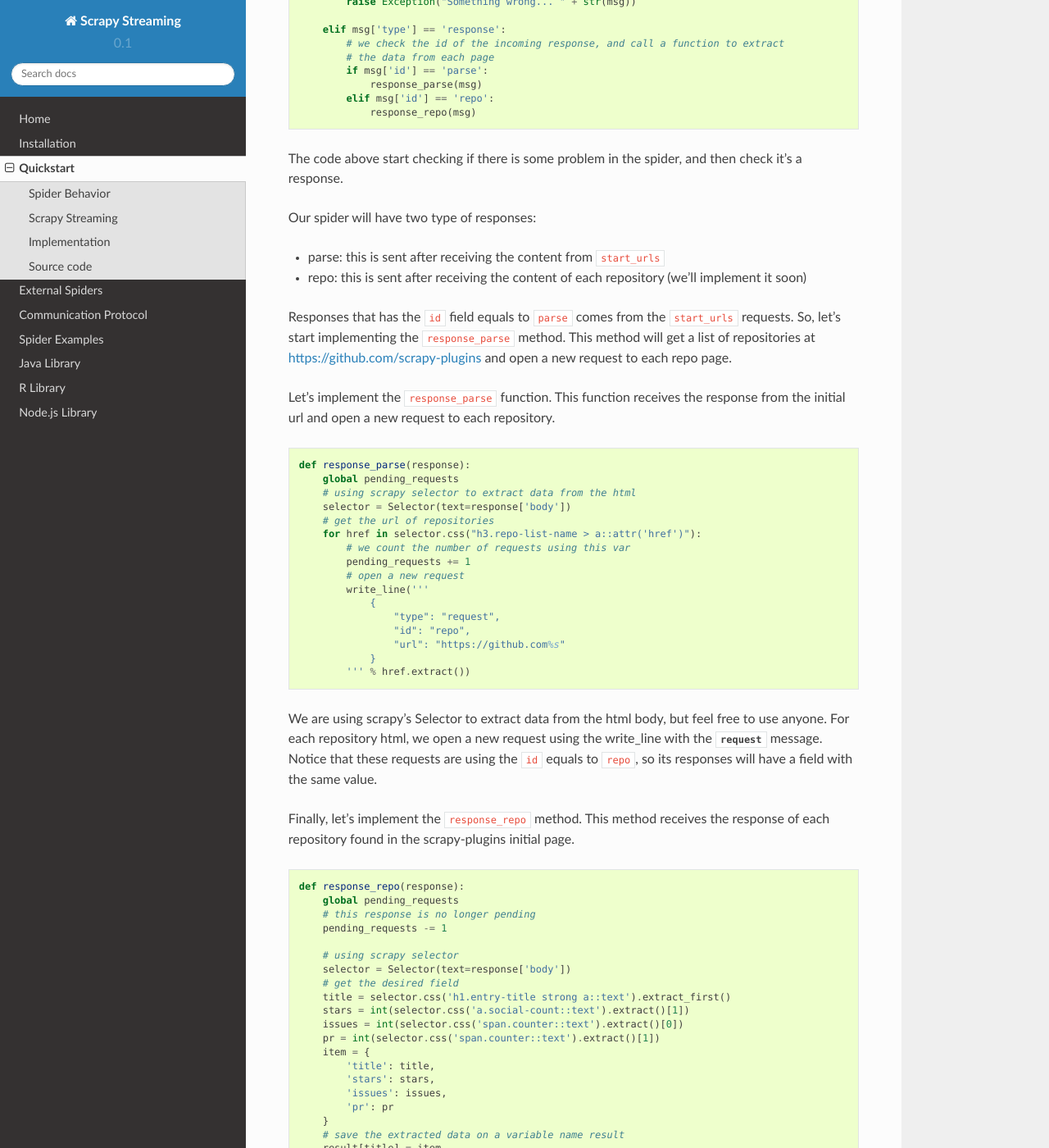
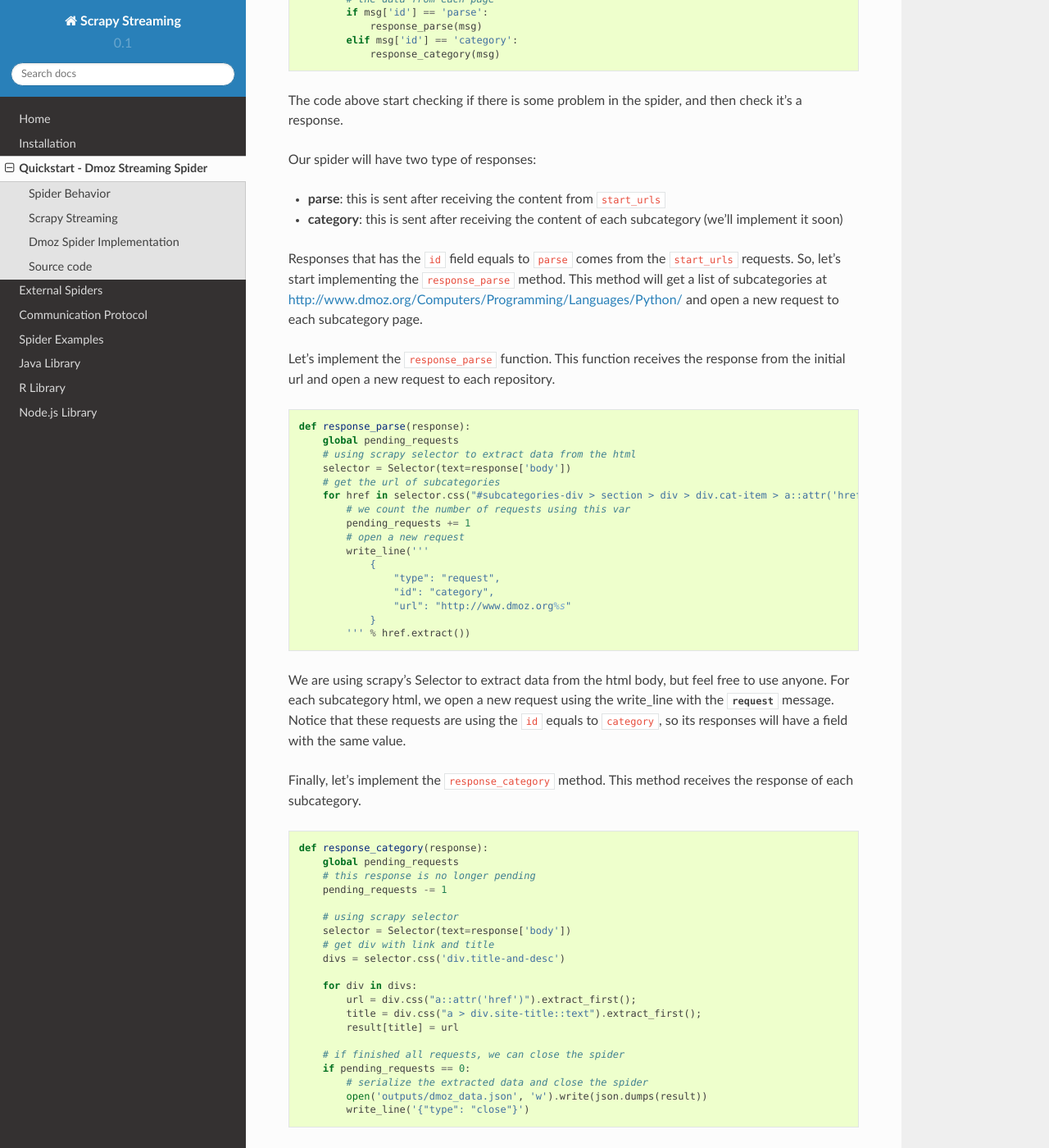
Before and after one commit to scrapy-plugins/scrapy-streaming, a Sphinx documentation site: the page built from docs/source/quickstart.rst, in a window 1280 px wide and 1400 px high, scrolled down 2741 px. Shown: the whole window at 82% size. Built offline with Sphinx 7.4.7 and the Read the Docs theme 2.0.0, drawn with Linux system fonts in a browser that asks for light colours; some of the changed text lies outside the part shown.

Commit message:
update quickstart and added exception message

```diff
--- a/docs/source/quickstart.rst
+++ b/docs/source/quickstart.rst
@@ -1,5 +1,5 @@
-Quickstart
-==========
+Quickstart - Dmoz Streaming Spider
+==================================
 
 In this tutorial, we’ll assume that both Scrapy and Scrapy Streaming is already installed on your system.
 If that’s not the case, see :ref:`installation`.
@@ -7,8 +7,7 @@ If that’s not the case, see :ref:`installation`.
 We'll develop the spider using Python because its simplicity, however, you can implement it using any programming language
 using the necessary syntax modifications.
 
-In this tutorial, we'll implement a simple spider to get the number of stars, open pull requests, and open issues in
-`scrapy-plugin's <https://github.com/scrapy-plugins>`_ repositories.
+In this tutorial, we'll implement a simple spider to extract data from http://www.dmoz.org.
 
 Spider Behavior
 ---------------
@@ -19,10 +18,9 @@ extract the data from a website.
 
 We'll define a simple spider, that works as follows:
 
-- The spider initializes at https://github.com/scrapy-plugins.
-- Then, it's necessary to get a list of public repositories, and its url.
-- For each repository, we need to open its page, and extract the number of stars, open pull requests, and open issues.
-- Extracted values will be saved in a dictionary that maps ``repository name: extracted data``.
+- The spider initializes at http://www.dmoz.org/Computers/Programming/Languages/Python/
+- For each subcategory in ``Subcategories`` section, we need to open its page, and extract the link of external websites in the ``Sites`` section.
+- Extracted values will be saved in a dictionary that maps ``title: url``.
 
 Scrapy Streaming
 ----------------
@@ -36,8 +34,8 @@ channel that uses json messages.
 Therefore, the spider can be implemented in any programming language as long as it supports communication with the
 system ``stdin`` and ``stdout``.
 
-Implementation
---------------
+Dmoz Spider Implementation
+--------------------------
 
 Now we'll implement the sample spider using Python language. Read the :ref:`protocol` for more information about
 it.
@@ -57,7 +55,7 @@ message:
 So, the first thing is to wait the scrapy's confirmation. We start implementing as follows:
 
 .. code-block:: python
-    :caption: github_spider.py
+    :caption: dmoz_spider.py
     :linenos:
     :emphasize-lines: 27
 
@@ -92,7 +90,7 @@ So, the first thing is to wait the scrapy's confirmation. We start implementing
     if __name__ == '__main__':
         main()
 
-We read the line from system ``stdin`` and confirms that it's a ``status ready`` confirmation.
+We read the line from system ``stdin`` and confirms that it's a :message:`status` ready confirmation.
 
 The code above defines two helper functions, ``parse_json`` that receives an string and convert it to a python
 object (a dict); and ``write_line`` that receives a multiline string and convert it to a single-line one, and write
@@ -105,17 +103,16 @@ Now, we must provide the :message:`spider` information. On line ``27``, a spider
     write_line('''
         {
             "type": "spider",
-            "name": "github",
-            "start_urls": ["https://github.com/scrapy-plugins"]
+            "name": "dmoz",
+            "start_urls": ["http://www.dmoz.org/Computers/Programming/Languages/Python/"]
         }
     ''')
 
 With this message, the scrapy steaming will create a Spider and start its execution, requesting the
 ``start_urls`` pages.
 
-After the ``write_line`` call, we implement a loop that will be checking the system ``stdin`` while the
-``running`` variable is True. This loop will check if the spider got some problems in the execution, and
-analyze the responses.
+After the ``write_line`` call, we implement a loop that will be always checking the system ``stdin``.
+This loop will check if the spider got some problems in the execution, and analyze the responses.
 
 We define the main loop as:
 
@@ -133,19 +130,19 @@ We define the main loop as:
             # the data from each page
             if msg['id'] == 'parse':
                 response_parse(msg)
-            elif msg['id'] == 'repo':
-                response_repo(msg)
+            elif msg['id'] == 'category':
+                response_category(msg)
 
 The code above start checking if there is some problem in the spider, and then check it's a response.
 
 Our spider will have two type of responses:
 
-- parse: this is sent after receiving the content from ``start_urls``
-- repo: this is sent after receiving the content of each repository (we'll implement it soon)
+- **parse**: this is sent after receiving the content from ``start_urls``
+- **category**: this is sent after receiving the content of each subcategory (we'll implement it soon)
 
 Responses that has the ``id`` field equals to ``parse`` comes from the ``start_urls`` requests.
-So, let's start implementing the ``response_parse`` method. This method will get a list of repositories
-at https://github.com/scrapy-plugins and open a new request to each repo page.
+So, let's start implementing the ``response_parse`` method. This method will get a list of subcategories
+at http://www.dmoz.org/Computers/Programming/Languages/Python/ and open a new request to each subcategory page.
 
 Let's implement the ``response_parse`` function. This function receives the response from the initial
 url and open a new request to each repository.
@@ -156,53 +153,46 @@ url and open a new request to each repository.
         global pending_requests
         # using scrapy selector to extract data from the html
         selector = Selector(text=response['body'])
-        # get the url of repositories
-        for href in selector.css("h3.repo-list-name > a::attr('href')"):
+        # get the url of subcategories
+        for href in selector.css("#subcategories-div > section > div > div.cat-item > a::attr('href')"):
             # we count the number of requests using this var
             pending_requests += 1
             # open a new request
             write_line('''
                 {
                     "type": "request",
-                    "id": "repo",
-                    "url": "https://github.com%s"
+                    "id": "category",
+                    "url": "http://www.dmoz.org%s"
                 }
             ''' % href.extract())
 
 We are using scrapy's Selector to extract data from the html body, but feel free to use anyone. For each
-repository html, we open a new request using the write_line with the :message:`request` message. Notice that
-these requests are using the ``id`` equals to ``repo``, so its responses will have a field with the same value.
+subcategory html, we open a new request using the write_line with the :message:`request` message. Notice that
+these requests are using the ``id`` equals to ``category``, so its responses will have a field with the same value.
 
-Finally, let's implement the ``response_repo`` method. This method receives the response of each repository
-found in the scrapy-plugins initial page.
+Finally, let's implement the ``response_category`` method. This method receives the response of each subcategory.
 
 .. code-block:: python
 
-    def response_repo(response):
+    def response_category(response):
         global pending_requests
         # this response is no longer pending
         pending_requests -= 1
 
         # using scrapy selector
         selector = Selector(text=response['body'])
-        # get the desired field
-        title = selector.css('h1.entry-title strong a::text').extract_first()
-        stars = int(selector.css('a.social-count::text').extract()[1])
-        issues = int(selector.css('span.counter::text').extract()[0])
-        pr = int(selector.css('span.counter::text').extract()[1])
-        item = {
-            'title': title,
-            'stars': stars,
-            'issues': issues,
-            'pr': pr
-        }
-        # save the extracted data on a variable name result
-        result[title] = item
+        # get div with link and title
+        divs = selector.css('div.title-and-desc')
+
+        for div in divs:
+            url = div.css("a::attr('href')").extract_first();
+            title = div.css("a > div.site-title::text").extract_first();
+            result[title] = url
 
         # if finished all requests, we can close the spider
         if pending_requests == 0:
             # serialize the extracted data and close the spider
-            open('results.json', 'w').write(json.dumps(result))
+            open('outputs/dmoz_data.json', 'w').write(json.dumps(result))
             write_line('{"type": "close"}')
 
 
@@ -211,7 +201,7 @@ is no pending request.
 
 Now, to run your spider use the following command::
 
-    scrapy streaming github_spider.py
+    scrapy streaming dmoz_spider.py
 
 This command will start your process and run your spider until receive the :message:`close` message.
 
@@ -249,44 +239,38 @@ The source used in this section:
         # using scrapy selector to extract data from the html
         selector = Selector(text=response['body'])
         # get the url of repositories
-        for href in selector.css("h3.repo-list-name > a::attr('href')"):
+        for href in selector.css("#subcategories-div > section > div > div.cat-item > a::attr('href')"):
             # we count the number of requests using this var
             pending_requests += 1
             # open a new request
             write_line('''
                 {
                     "type": "request",
-                    "id": "repo",
-                    "url": "https://github.com%s"
+                    "id": "category",
+                    "url": "http://www.dmoz.org%s"
                 }
             ''' % href.extract())
 
 
-    def response_repo(response):
+    def response_category(response):
         global pending_requests
         # this response is no longer pending
         pending_requests -= 1
 
         # using scrapy selector
         selector = Selector(text=response['body'])
-        # get the desired field
-        title = selector.css('h1.entry-title strong a::text').extract_first()
-        stars = int(selector.css('a.social-count::text').extract()[1])
-        issues = int(selector.css('span.counter::text').extract()[0])
-        pr = int(selector.css('span.counter::text').extract()[1])
-        item = {
-            'title': title,
-            'stars': stars,
-            'issues': issues,
-            'pr': pr
-        }
-        # save the extracted data on a variable name result
-        result[title] = item
+        # get div with link and title
+        divs = selector.css('div.title-and-desc')
+
+        for div in divs:
+            url = div.css("a::attr('href')").extract_first();
+            title = div.css("a > div.site-title::text").extract_first();
+            result[title] = url
 
         # if finished all requests, we can close the spider
         if pending_requests == 0:
             # serialize the extracted data and close the spider
-            open('results.json', 'w').write(json.dumps(result))
+            open('outputs/dmoz_data.json', 'w').write(json.dumps(result))
             write_line('{"type": "close"}')
 
 
@@ -300,10 +284,10 @@ The source used in this section:
         write_line('''
             {
                 "type": "spider",
-                "name": "github",
-                "start_urls": ["https://github.com/scrapy-plugins"]
+                "name": "dmoz",
+                "start_urls": ["http://www.dmoz.org/Computers/Programming/Languages/Python/"]
             }
-            ''')
+        ''')
 
         while True:
             msg = parse_json(stdin.readline())
@@ -317,8 +301,8 @@ The source used in this section:
                 # the data from each page
                 if msg['id'] == 'parse':
                     response_parse(msg)
-                elif msg['id'] == 'repo':
-                    response_repo(msg)
+                elif msg['id'] == 'category':
+                    response_category(msg)
 
 
     if __name__ == '__main__':
```
Also changed, not shown: docs/source/protocol.rst (+12 -2 lines).
